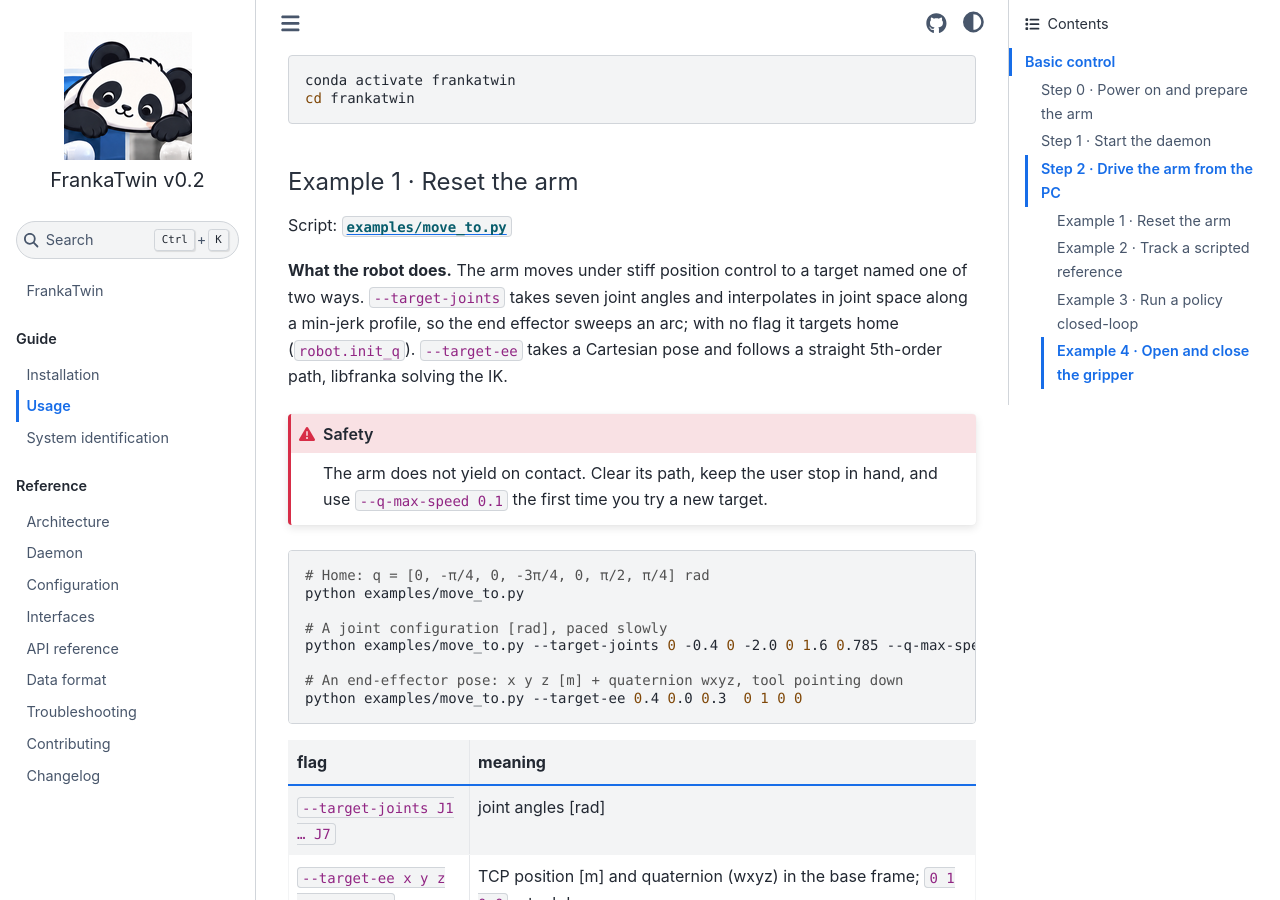
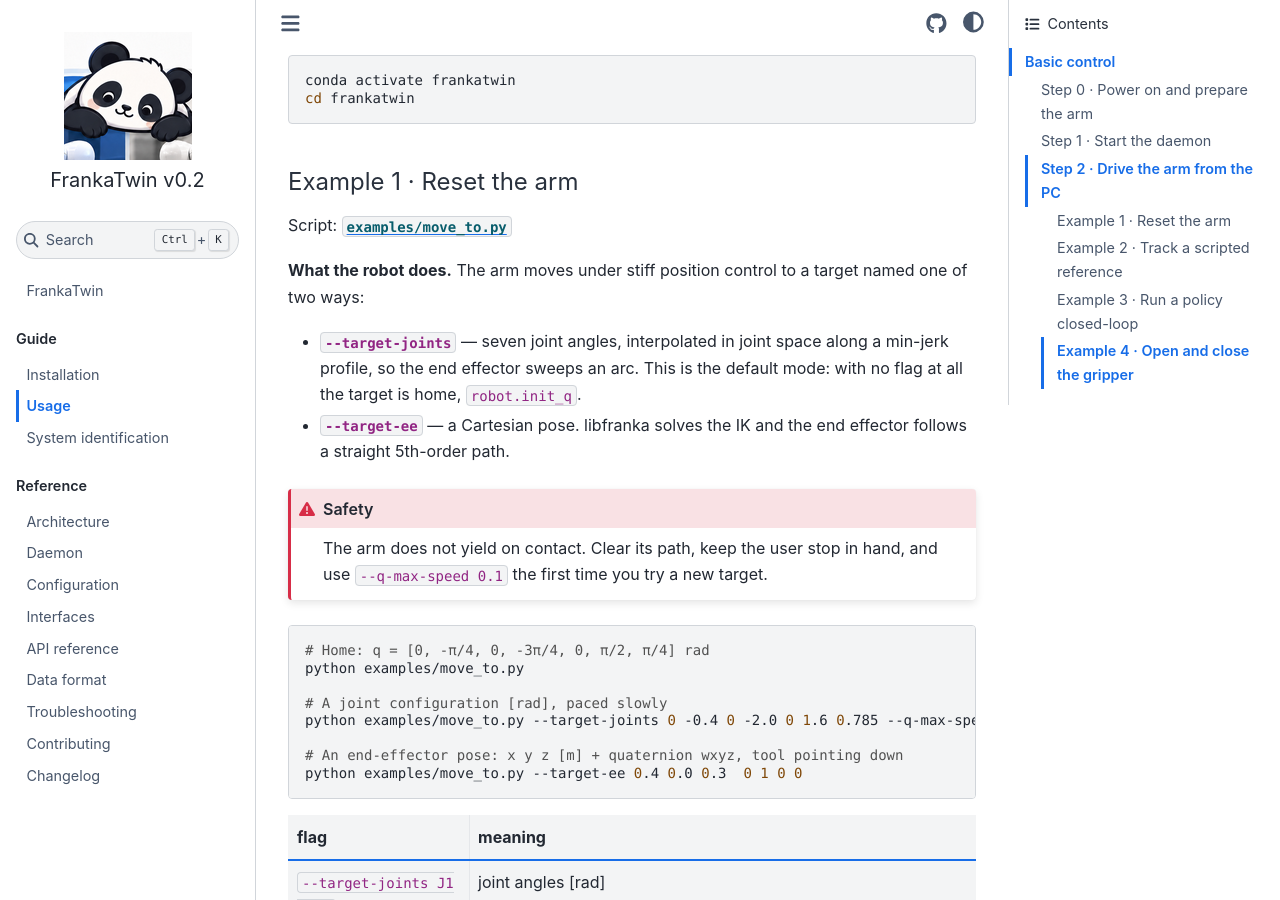
Before and after one commit to tsrobcvai/frankatwin, a Sphinx documentation site: the page built from docs/usage.md, in a window 1280 px wide and 900 px high, scrolled down 878 px. Built offline with Sphinx 7.4.7 and the Sphinx Book theme 1.1.4, drawn with Linux system fonts in a browser that asks for light colours.

Commit message:
docs(usage): the two move_to target modes as a list, not a paragraph
The two modes differ in what you pass and in how the trajectory is built, which
a running paragraph hides. One bullet each, with the default called out where a
reader looks for it.

Co-Authored-By: Claude Opus 5 <noreply@anthropic.com>

```diff
--- a/docs/usage.md
+++ b/docs/usage.md
@@ -42,10 +42,13 @@ cd frankatwin
 Script: [`examples/move_to.py`](https://github.com/tsrobcvai/frankatwin/blob/v0.2/examples/move_to.py)
 
 **What the robot does.** The arm moves under stiff position control to a target
-named one of two ways. `--target-joints` takes seven joint angles and
-interpolates in joint space along a min-jerk profile, so the end effector sweeps
-an arc; with no flag it targets home (`robot.init_q`). `--target-ee` takes a
-Cartesian pose and follows a straight 5th-order path, libfranka solving the IK.
+named one of two ways:
+
+- **`--target-joints`** — seven joint angles, interpolated in joint space along
+  a min-jerk profile, so the end effector sweeps an arc. This is the default
+  mode: with no flag at all the target is home, `robot.init_q`.
+- **`--target-ee`** — a Cartesian pose. libfranka solves the IK and the end
+  effector follows a straight 5th-order path.
 
 :::{admonition} Safety
 :class: danger
```
